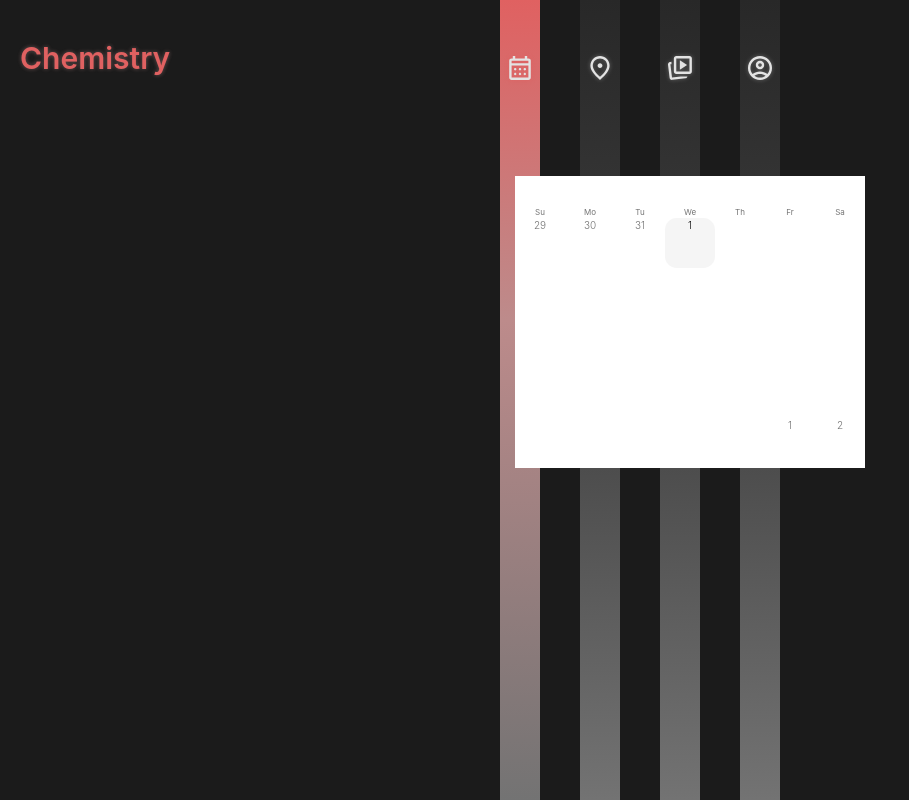
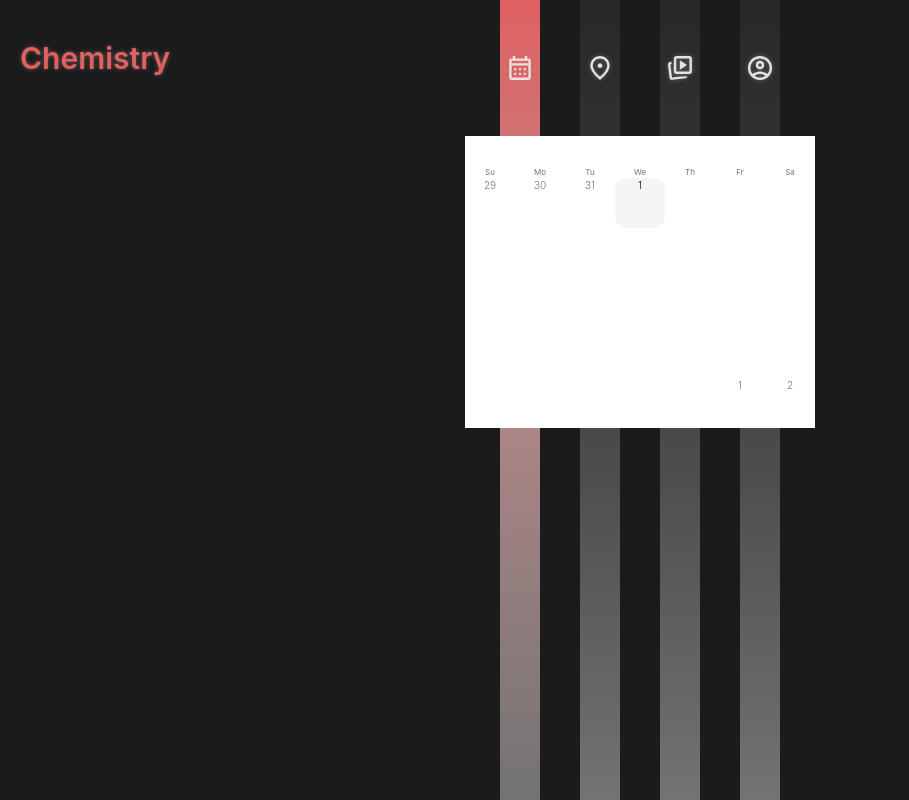
Before and after one commit to sayces/chemistry2, a Next.js app: page /calendar in a window 1280 px wide. Shown: the whole page, without its empty margins (0-909 px from the left). Built offline with nearby package versions, Linux system fonts and the light colour scheme; a web font is replaced by a local one.

Commit message:
Works w/ MainLayout

```diff
--- /dev/null
+++ b/src/app/(main-routes)/MainRoutesLayout.module.scss
@@ -0,0 +1,35 @@
+.layoutWrapper {
+  position: relative;
+  width: 100%;
+  min-height: 100vh;
+  min-height: 100dvh;
+  display: flex;
+  flex-direction: column;
+  align-items: center;
+  overflow-y: auto;
+  overflow-x: hidden;
+}
+
+// Thin mobile-style scrollbar
+.layoutWrapper::-webkit-scrollbar {
+  width: 4px;
+}
+
+.layoutWrapper::-webkit-scrollbar-track {
+  background: transparent;
+}
+
+.layoutWrapper::-webkit-scrollbar-thumb {
+  background: rgba(255, 255, 255, 0.2);
+  border-radius: 2px;
+
+  &:hover {
+    background: rgba(255, 255, 255, 0.4);
+  }
+}
+
+// Firefox
+.layoutWrapper {
+  scrollbar-width: thin;
+  scrollbar-color: rgba(255, 255, 255, 0.2) transparent;
+}
--- a/src/app/(main-routes)/layout.tsx
+++ b/src/app/(main-routes)/layout.tsx
@@ -2,14 +2,15 @@
 
 import Header from "@/shared/components/header/Header";
 import Columns from "@/shared/components/interactiveColumns/Columns";
+import styles from "./MainRoutesLayout.module.scss";
 
 const MainRoutesLayout = ({ children }: { children: React.ReactNode }) => {
   return (
-    <>
+    <div className={styles.layoutWrapper}>
       <Header />
       <Columns />
       {children}
-    </>
+    </div>
   );
 };
 
--- a/src/shared/components/main/Main.module.scss
+++ b/src/shared/components/main/Main.module.scss
@@ -1,10 +1,13 @@
 .main {
   position: relative;
+  z-index: 1;
   display: flex;
   flex-direction: column;
-  justify-content: center;
   align-items: center;
-  margin: 10rem 5rem;
-  height: 100%;
-  width: 100vw;
+  justify-content: flex-start;
+  width: 100%;
+  max-width: calc(var(--column-unit) * var(--columns-count) * 2 - var(--column-unit));
+  margin: 0 auto;
+  padding-top: 6rem;
+  padding-bottom: 4rem;
 }
```
